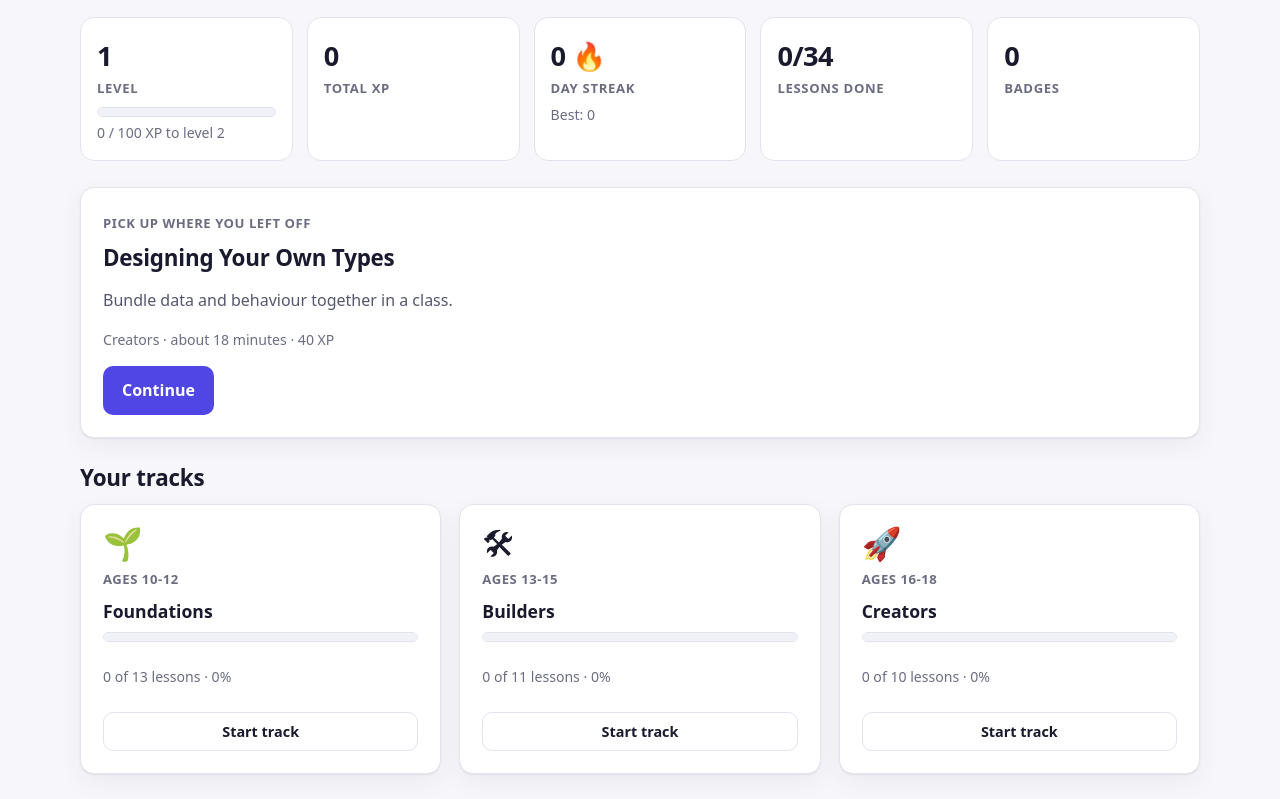
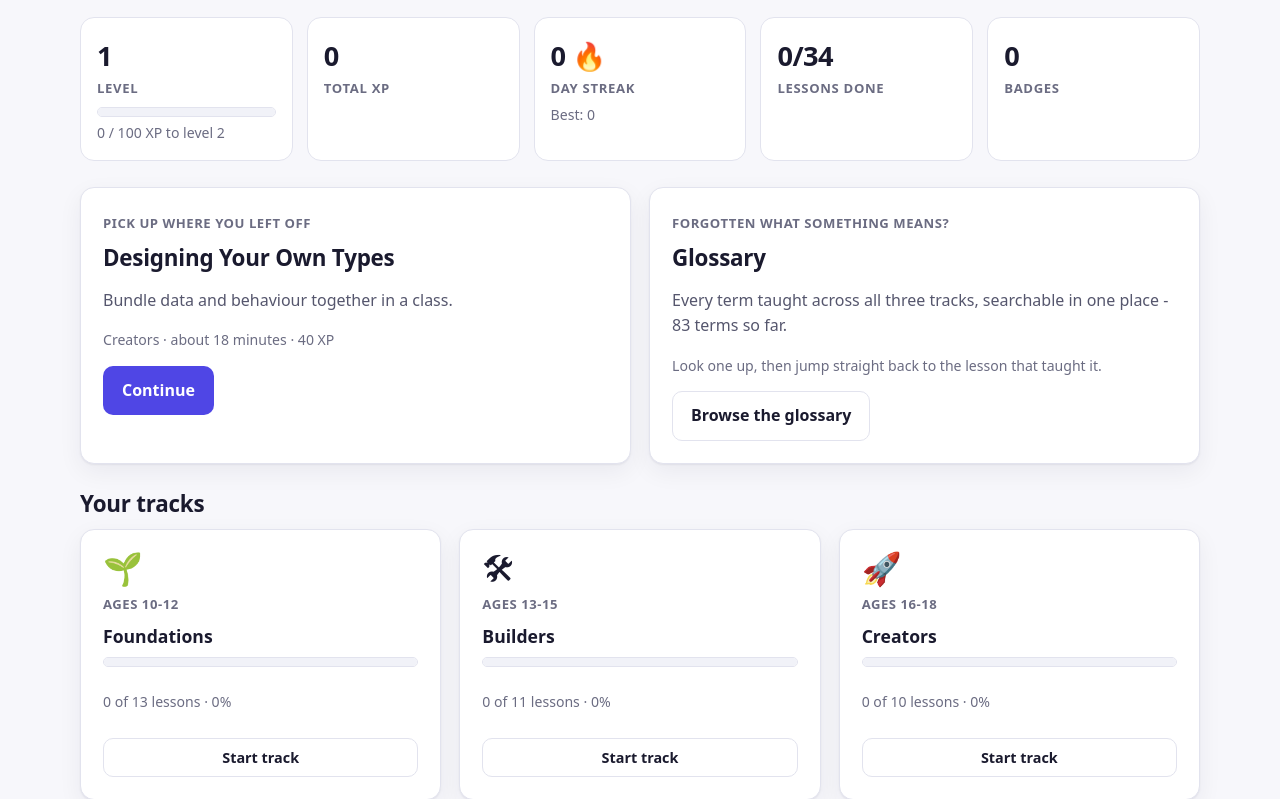
Before and after one commit to 1sciencewhiz-afk/LearnPythonWithClaude, a Flask app: page / in a window 1280 px wide. Shown: the part 156-955 px from the top of the page. Run offline with Flask 3, Linux system fonts and the light colour scheme; the visitor is signed in with stand-in values (Sample User, id 1); data that the repository does not hold is empty.

Commit message:
Add a glossary card to the dashboard
Sits next to "pick up where you left off" so the glossary is
discoverable from the first screen a learner sees, not just the nav
bar and each lesson's key-terms box.

Co-Authored-By: Claude Sonnet 5 <noreply@anthropic.com>
Claude-Session: https://claude.ai/code/session_01653ZDb6M4DQ4BYgzcCkjPi

```diff
--- a/app/blueprints/main.py
+++ b/app/blueprints/main.py
@@ -38,6 +38,7 @@ def dashboard():
         xp_into_level=into_level,
         xp_for_level=needed,
         level_percent=round(into_level / needed * 100) if needed else 0,
+        glossary_count=len(glossary_entries()),
         recent=(
             Submission.query.filter_by(user_id=current_user.id)
             .order_by(Submission.created_at.desc(), Submission.id.desc())
--- a/app/templates/dashboard.html
+++ b/app/templates/dashboard.html
@@ -32,12 +32,22 @@
     </div>
   </div>
 
-  <div class="card mb-lg" >
-    <span class="track-ages">Pick up where you left off</span>
-    <h2 class="mt-sm">{{ next_lesson.title }}</h2>
-    <p class="muted">{{ next_lesson.goal }}</p>
-    <p class="faint">{{ next_track.title }} &middot; about {{ next_lesson.minutes }} minutes &middot; {{ next_lesson.xp }} XP</p>
-    <a class="btn" href="{{ url_for('learn.lesson', lesson_slug=next_lesson.slug) }}">Continue</a>
+  <div class="grid grid-2 mb-lg">
+    <div class="card">
+      <span class="track-ages">Pick up where you left off</span>
+      <h2 class="mt-sm">{{ next_lesson.title }}</h2>
+      <p class="muted">{{ next_lesson.goal }}</p>
+      <p class="faint">{{ next_track.title }} &middot; about {{ next_lesson.minutes }} minutes &middot; {{ next_lesson.xp }} XP</p>
+      <a class="btn" href="{{ url_for('learn.lesson', lesson_slug=next_lesson.slug) }}">Continue</a>
+    </div>
+
+    <div class="card">
+      <span class="track-ages">Forgotten what something means?</span>
+      <h2 class="mt-sm">Glossary</h2>
+      <p class="muted">Every term taught across all three tracks, searchable in one place - {{ glossary_count }} terms so far.</p>
+      <p class="faint">Look one up, then jump straight back to the lesson that taught it.</p>
+      <a class="btn btn-secondary" href="{{ url_for('main.glossary') }}">Browse the glossary</a>
+    </div>
   </div>
 
   <h2>Your tracks</h2>
```
Also changed, not shown: tests/test_learning.py (+9 -0 lines).
